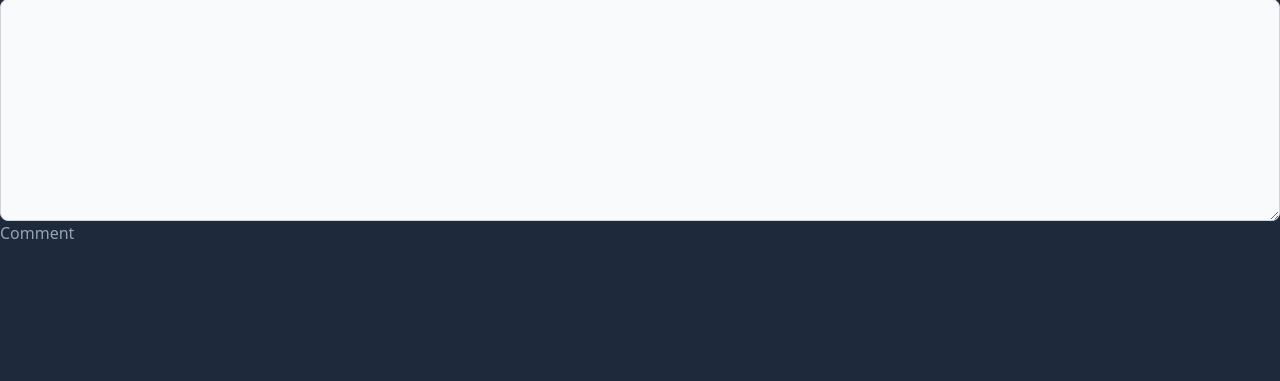
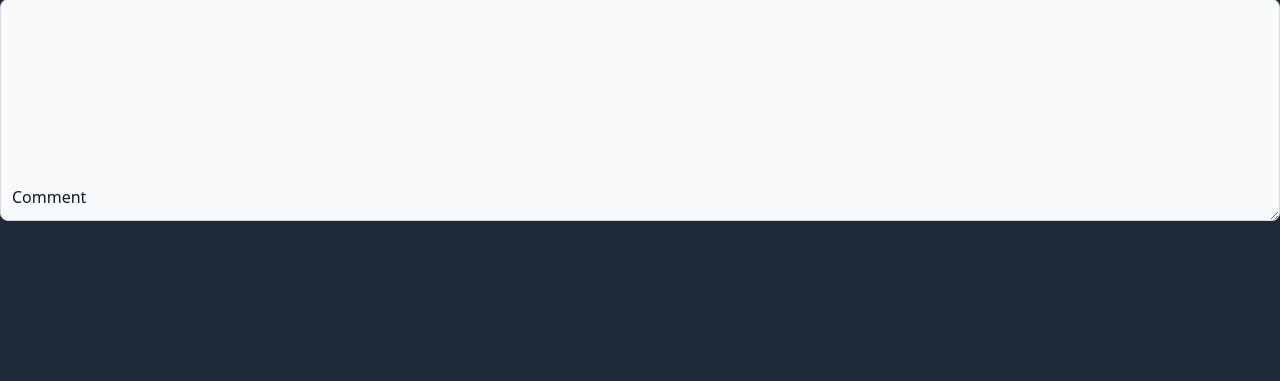
Before and after one commit to MacGuini/portfolio, a Django app: template forum/templates/forum/view_post.html in a window 1280 px wide. Shown: the part 150-531 px from the top of the page. Run offline with Django 4.2, Linux system fonts and the light colour scheme; the template is opened without the code that fills it: values that come from a table or form of the project are taken from there, others are empty; some libraries are stand-ins or nearby versions.

Commit message:
Styled forum further

```diff
--- a/forum/forms.py
+++ b/forum/forms.py
@@ -30,4 +30,4 @@ class CommentForm(forms.ModelForm):
 
     def __init__(self, *args, **kwargs):
         super(CommentForm, self).__init__(*args, **kwargs)
-        self.fields['text'].widget.attrs.update({'class':'input block p-2.5 w-full text-sm text-gray-900 bg-gray-50 rounded-lg border border-gray-300 focus:ring-blue-500 focus:border-blue-500 dark:bg-gray-700 dark:border-gray-600 dark:placeholder-gray-400 dark:text-white dark:focus:ring-blue-500 dark:focus:border-blue-500'})
+        self.fields['text'].widget.attrs.update({'class':'input block p-2.5 w-full text-sm text-gray-900 bg-gray-50 rounded-lg border border-gray-300 focus:ring-blue-500 focus:border-blue-500 dark:bg-gray-700 dark:border-gray-600 dark:placeholder-gray-400 dark:text-white dark:focus:ring-blue-500 dark:focus:border-blue-500 relative'})
--- a/forum/templates/forum/view_post.html
+++ b/forum/templates/forum/view_post.html
@@ -22,17 +22,20 @@
     </div>
 
 
-    <!-- display comment form for the post -->
-    <form method="POST" action="{% url "comment" post.id %}">
-        {% csrf_token %}
+<!-- display comment form for the post -->
+<form method="POST" action="{% url "comment" post.id %}">
+    {% csrf_token %}
+    <div class="relative">
         {{ form.text }}
-        <input type="submit" value="Comment">
-    </form>
+        <input class="absolute bottom-0 left-0 text-slate-900 p-3 hover:underline hover:text-blue-800" type="submit" value="Comment">
+    </div>
+</form>
+
     <!--Displays comments-->
     <div class="relative">
         {% for node in comment_tree %}
         <!-- display comment here -->
-        <div class="bg-slate-600 rounded-lg p-1 mx-auto container">
+        <div class="bg-slate-900 rounded-lg p-1 mx-auto container">
             <div>
                 {{node.comment.username}}
             </div>
@@ -40,21 +43,20 @@
                 {{node.comment.text|linebreaksbr}}
             </div>
 
-
-
-                <div class="replies static">
-                    {% include 'forum/replies.html' with comment_tree=node.replies %}
+            <!-- display reply button with unique id -->
+            <button id="reply-button-{{ node.comment.id }}" class="bg-transparent hover:underline p-2 text-slate-600 hover:text-slate-400" onclick="showReplyForm('{{ node.comment.id }}')">Reply</button>
+            <!-- display reply form here -->
+            <form id="reply-form-{{node.comment.id}}" method="POST" action="{% url "reply" post.id node.comment.id %}" style="display: none;">
+                <div class="relative">
+                    {% csrf_token %}
+                    {{ form.text }}
+                    <input class="absolute bottom-0 left-0 text-slate-900 p-3 hover:underline hover:text-blue-800" type="submit" value="Comment">
                 </div>
 
-            <!-- display reply button with unique id -->
-            <button id="reply-button-{{ node.comment.id }}" class="bg-blue-600 rounded p-2 m-1" onclick="showReplyForm('{{ node.comment.id }}')">Reply</button>
-            <!-- display reply form here -->
-            <form id="reply-form-{{node.comment.id}}" method="POST" action="{% url "reply" post.id node.comment.id %}" style="display: none;">
-
-                {% csrf_token %}
-                {{ form.text }}
-                <input type="submit" value="Submit">
             </form>
+            <div class="replies static">
+                {% include 'forum/replies.html' with comment_tree=node.replies %}
+            </div>
             {% endfor %}
         </div>
     </div>
```
Also changed, not shown: forum/templates/forum/replies.html (+9 -7 lines), templates/main.html (+4 -4 lines).
